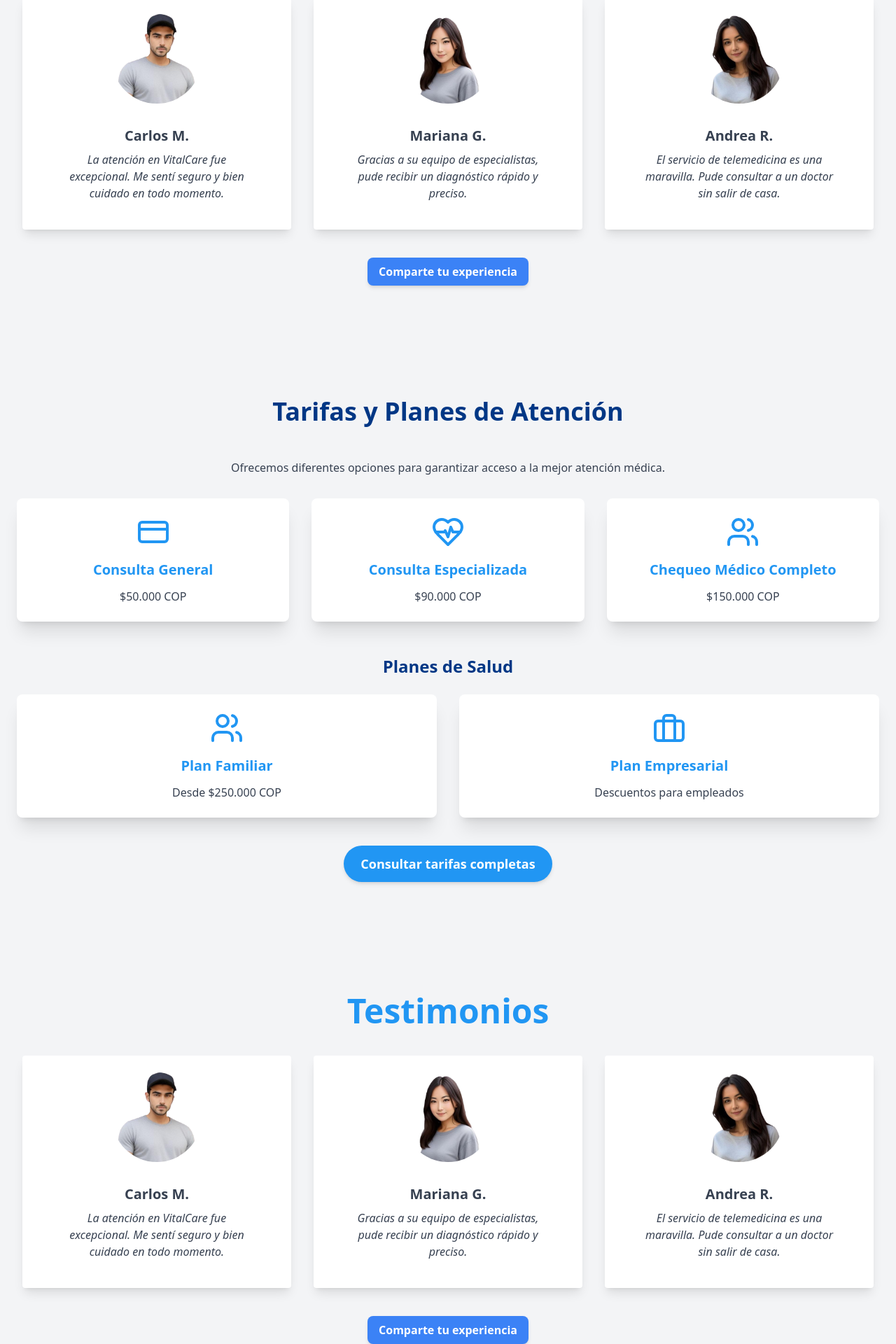
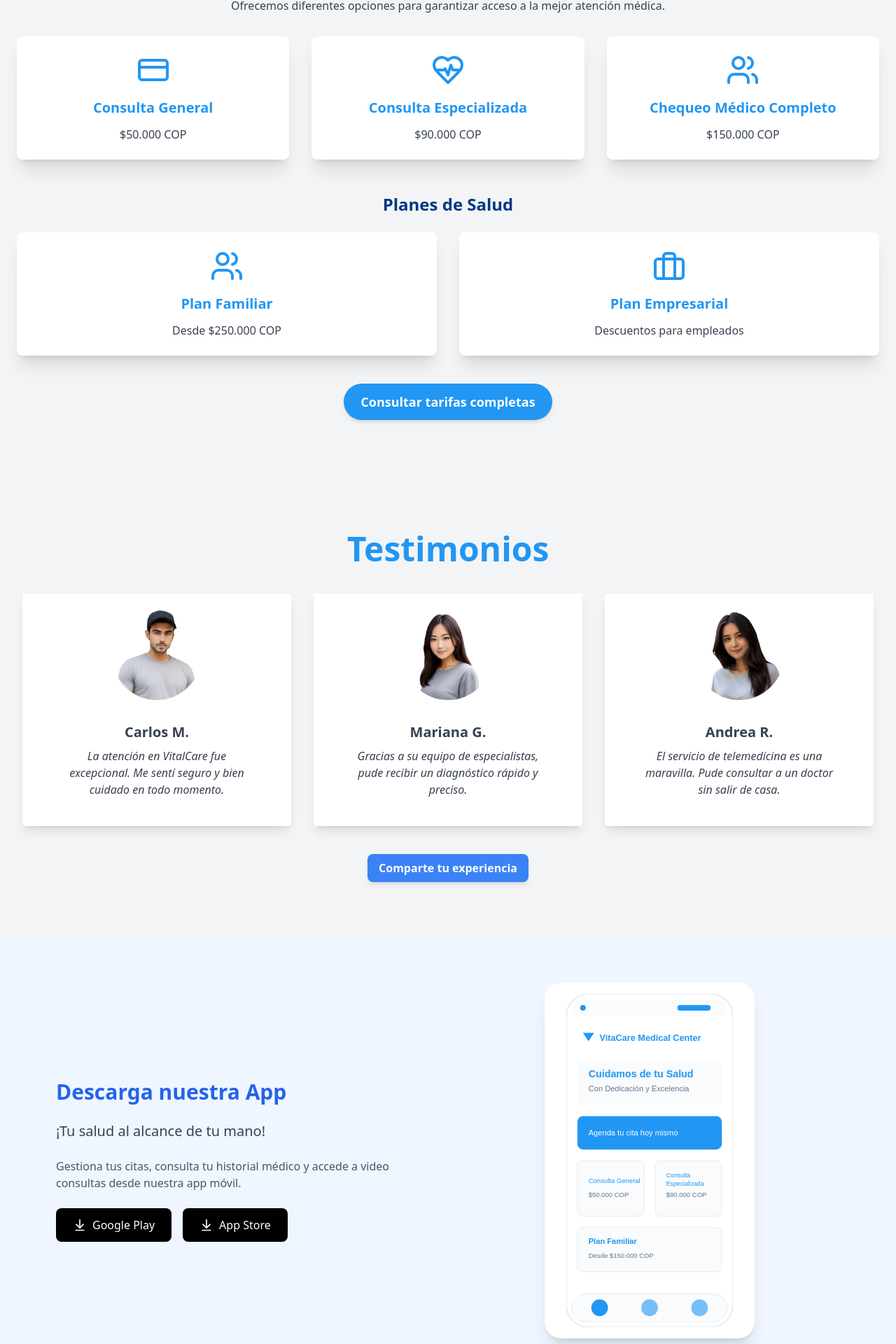
Before and after one commit to bytexsoftware/VitalCare-Medical-Center-Page, a React (Vite) app: page / in a window 1280 px wide. Shown: the part 2282-4202 px from the top of the page at 70% size. Built offline with nearby package versions, Linux system fonts and the light colour scheme.

Commit message:
utilma seccion

```diff
--- a/src/App.tsx
+++ b/src/App.tsx
@@ -4,9 +4,7 @@ import AboutUs from './components/AboutUs/AboutUs';
 import PricingPlans from './components/PricingPlans/PricingPlans';
 import Security from './components/Security/Security';
 import Testimonials from './components/Testimonials/Testimonials';
-
-import Testimonials from './components/Testimonials/Testimonials';
-
+import AppDownload from './components/AppDownload/AppDownload';
 
 
 function App() {
@@ -16,14 +14,11 @@ function App() {
       <Header />
       <AboutUs />
       <Security />
-      <Testimonials />
-
       <PricingPlans />
       <Testimonials />
+      <AppDownload />
 
     </div>
   );
 }
-import { Import } from 'lucide-react';
-
 export default App;
--- /dev/null
+++ b/src/components/AppDownload/AppDownload.tsx
@@ -0,0 +1,58 @@
+import React from 'react';
+import { ArrowDownToLine } from 'lucide-react';
+import appMockup from '../../assets/images/app-mockup.svg';
+
+const AppDownload = () => {
+  return (
+    <div className="w-full bg-blue-50 py-16">
+      <div className="max-w-6xl mx-auto px-4">
+        <div className="grid md:grid-cols-2 gap-8 items-center">
+          {/* Texto e información */}
+          <div className="space-y-6">
+            <h2 className="text-3xl font-bold text-blue-600">
+              Descarga nuestra App
+            </h2>
+            <p className="text-xl text-gray-700">
+              ¡Tu salud al alcance de tu mano!
+            </p>
+            <p className="text-gray-600">
+              Gestiona tus citas, consulta tu historial médico y accede a video consultas desde nuestra app móvil.
+            </p>
+
+            <div className="flex flex-col sm:flex-row gap-4">
+              <a
+                href="#"
+                className="flex items-center justify-center gap-2 bg-black text-white px-6 py-3 rounded-lg hover:bg-gray-800 transition-colors"
+              >
+                <ArrowDownToLine size={20} />
+                Google Play
+              </a>
+              <a
+                href="#"
+                className="flex items-center justify-center gap-2 bg-black text-white px-6 py-3 rounded-lg hover:bg-gray-800 transition-colors"
+              >
+                <ArrowDownToLine size={20} />
+                App Store
+              </a>
+            </div>
+          </div>
+
+          {/* Mockup del teléfono */}
+          <div className="relative">
+            <div className="bg-white p-4 rounded-3xl shadow-xl max-w-[300px] mx-auto">
+              <div className="relative aspect-[9/16] rounded-2xl overflow-hidden">
+                <img
+                  src={appMockup}
+                  alt="VitaCare App Preview"
+                  className="w-full h-full object-contain"
+                />
+              </div>
+            </div>
+          </div>
+        </div>
+      </div>
+    </div>
+  );
+};
+
+export default AppDownload;
--- a/src/components/Testimonials/Testimonials.jsx
+++ /dev/null
@@ -1,52 +0,0 @@
-import React from 'react';
-import testimonio1 from '../../assets/images/testimonio1.png'; // Ajusta la ruta según la estructura de carpetas
-import testimonio2 from '../../assets/images/testimonio2.png'; // Ajusta la ruta según la estructura de carpetas
-import testimonio3 from '../../assets/images/testimonio3.png'; // Ajusta la ruta según la estructura de carpetas
-
-const Testimonials = () => {
-  const testimonials = [
-    {
-      text: "La atención en VitalCare fue excepcional. Me sentí seguro y bien cuidado en todo momento.",
-      author: "Carlos M.",
-      image: testimonio1
-    },
-    {
-      text: "Gracias a su equipo de especialistas, pude recibir un diagnóstico rápido y preciso.",
-      author: "Mariana G.",
-      image: testimonio2
-    },
-    {
-      text: "El servicio de telemedicina es una maravilla. Pude consultar a un doctor sin salir de casa.",
-      author: "Andrea R.",
-      image: testimonio3
-    }
-  ];
-
-  return (
-    <div className="bg-gray-100 py-20 px-6 shadow-lg">
-      <div className="text-center mb-10">
-        <h2 className="text-4xl md:text-5xl font-bold mb-6 leading-tight text-center">
-          <span className="text-[#2196f3]">Testimonios</span>
-        </h2>
-      </div>
-      <div className="flex flex-wrap justify-center gap-8">
-        {testimonials.map((testimonial, index) => (
-          <div key={index} className="max-w-sm rounded overflow-hidden shadow-lg bg-white p-6 flex flex-col items-center hover:scale-105 hover:bg-gray-100 transition duration-300 ease-in-out">
-            <img src={testimonial.image} alt={`Testimonio de ${testimonial.author}`} className="w-32 h-32 object-cover rounded-full mb-4" style={{ objectFit: 'cover' }} />
-            <div className="text-center px-6 py-4">
-              <p className="font-semibold text-gray-700 text-xl mb-2">{testimonial.author}</p>
-              <p className="text-gray-700 text-base italic">{testimonial.text}</p>
-            </div>
-          </div>
-        ))}
-      </div>
-      <div className="text-center mt-10">
-        <button className="bg-blue-500 hover:bg-blue-700 text-white font-bold py-2 px-4 rounded-lg shadow-md transition duration-300 ease-in-out">
-          Comparte tu experiencia
-        </button>
-      </div>
-    </div>
-  );
-};
-
-export default Testimonials;
```
Also changed, not shown: src/assets/images/app-mockup.svg (added).
